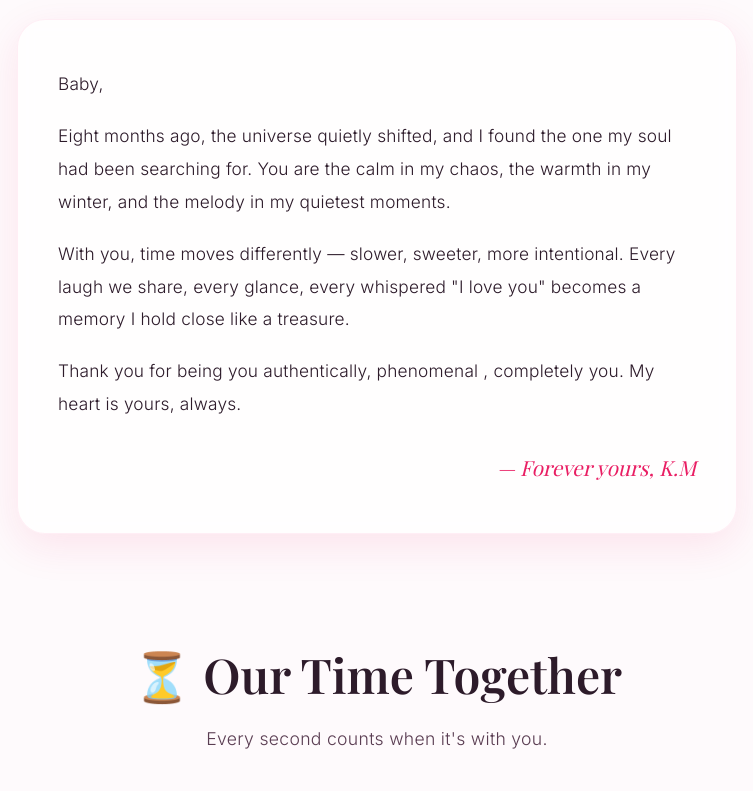
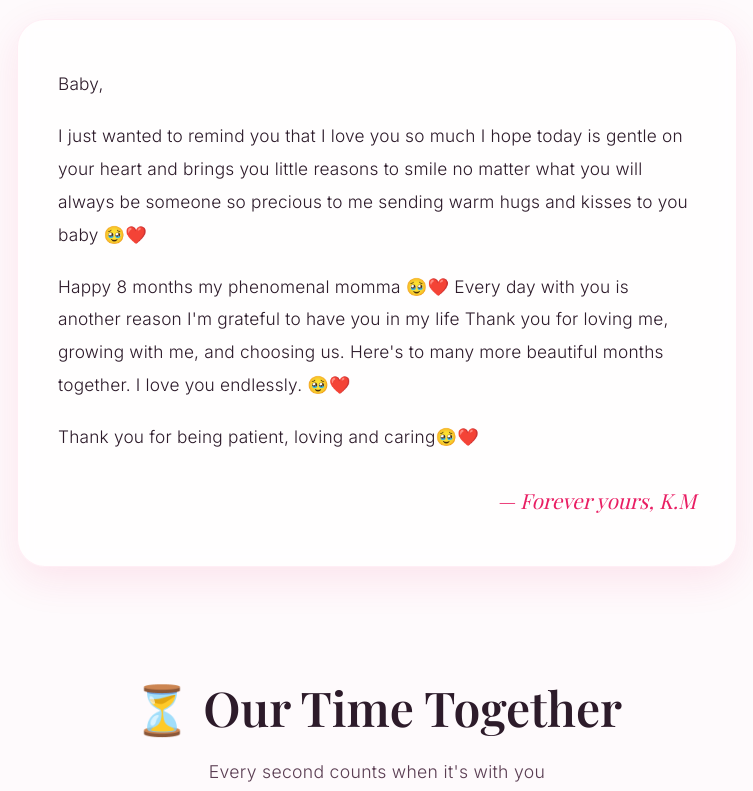
Before and after one commit to Ayo-kat/8months-anniversary, a plain HTML site: page Index.html in a window 1280 px wide. Shown: the part 1700-2491 px from the top of the page, without its empty margins (263-1016 px from the left). Drawn offline with nearby package versions, Linux system fonts and the light colour scheme; a web font is replaced by a local one.

Commit message:
Revise love messages and section titles in Index.html
Updated romantic messages and section titles to enhance emotional expression.

```diff
--- a/Index.html
+++ b/Index.html
@@ -899,9 +899,7 @@
                 <span class="heart-icon">❤️🩷</span>
             </h1>
             <p class="hero-sub">
-                Every moment with you feels like poetry.
-                Thank you for making my world brighter,
-                softer, and infinitely more beautiful. ❤️
+                Every moment we share together is worth ❤️
             </p>
             <div class="hero-heart-wrap">
                 <div class="hero-heart" aria-hidden="true">
@@ -915,7 +913,7 @@
     PHOTO SECTION
     ============================================================ -->
     <section class="photo-section fade-section" id="photo">
-        <h2 class="section-title">✨ Our Story ✨</h2>
+        <h2 class="section-title">🩷To our love🩷 </h2>
         <p class="section-sub">A glimpse of the smile that lights up my world.</p>
         <div class="photo-frame">
             <!-- Replace src with your own image -->
@@ -938,20 +936,19 @@
                 Baby,
             </p>
             <p>
-                Eight months ago, the universe quietly shifted, and
-                I found the one my soul had been searching for.
-                You are the calm in my chaos, the warmth in my winter,
-                and the melody in my quietest moments.
+                I just wanted to remind you that I love you so much
+                I hope today is gentle on your heart and brings you little reasons
+                to smile no matter what you will always be someone so precious to me
+                sending warm hugs and kisses to you baby 🥹❤️
             </p>
             <p>
-                With you, time moves differently — slower, sweeter,
-                more intentional. Every laugh we share, every glance,
-                every whispered "I love you" becomes a memory I hold
-                close like a treasure.
+                Happy 8 months my phenomenal momma 🥹❤️
+                Every day with you is another reason I'm grateful to have you in my life
+                Thank you for loving me, growing with me, and choosing us. Here's to many
+                more beautiful months together. I love you endlessly. 🥹❤️
             </p>
             <p>
-                Thank you for being you authentically, phenomenal ,
-                completely you. My heart is yours, always.
+                Thank you for being patient, loving and caring🥹❤️
             </p>
             <div class="signature">— Forever yours, K.M</div>
         </div>
@@ -962,7 +959,7 @@
     ============================================================ -->
     <section class="timer-section fade-section" id="timer">
         <h2 class="section-title">⏳ Our Time Together</h2>
-        <p class="section-sub">Every second counts when it's with you.</p>
+        <p class="section-sub">Every second counts when it's with you</p>
         <div class="timer-grid" id="timerGrid">
             <div class="timer-item">
                 <div class="timer-number" id="months">0</div>
```
